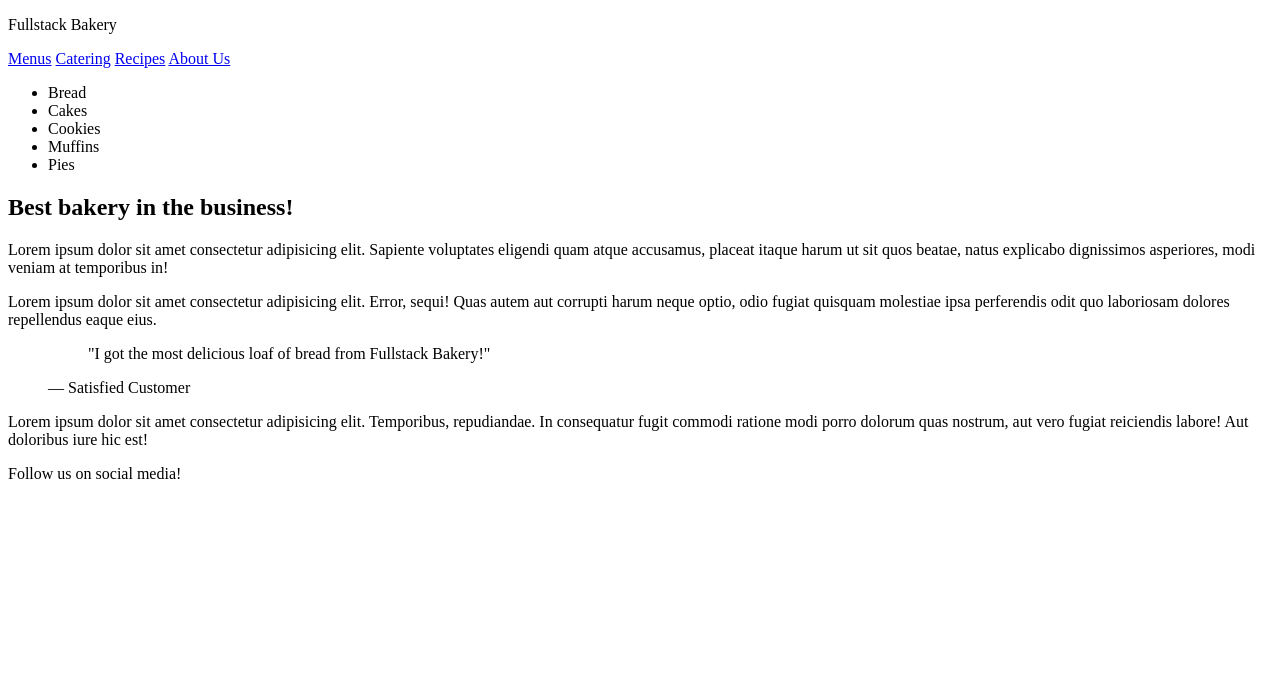
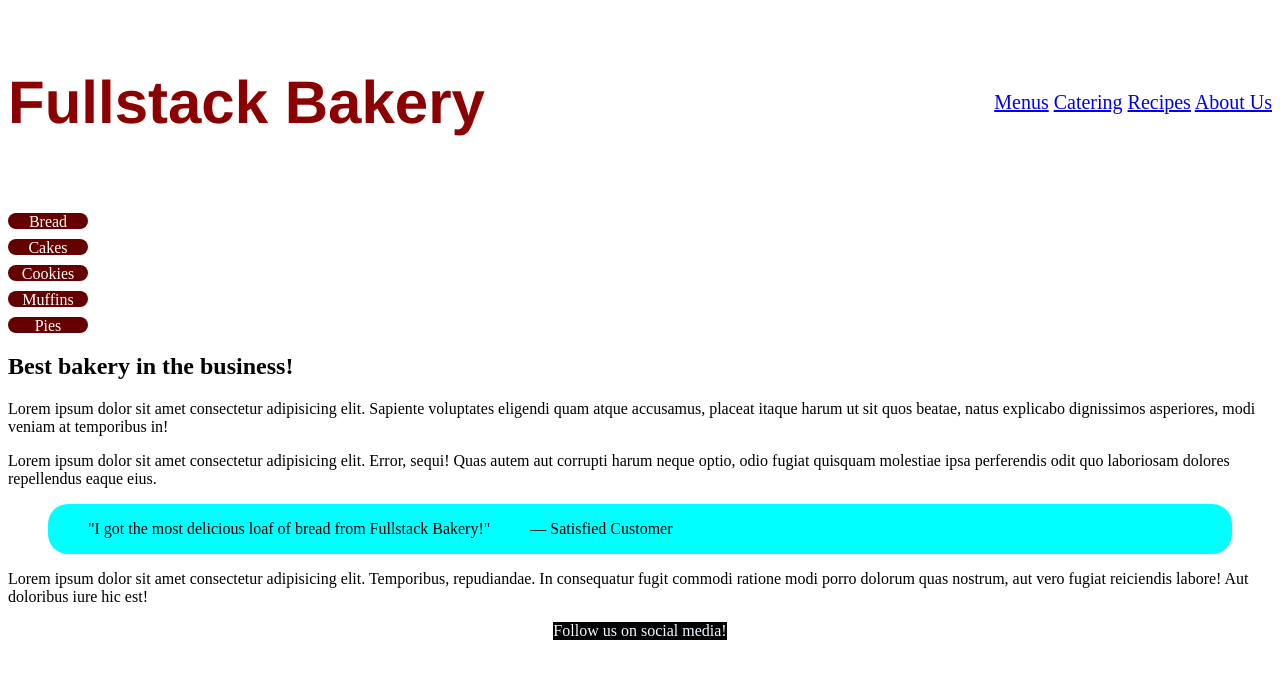
Before and after one commit to rpower271/fullstack-bakery, a plain HTML site: page index.html in a window 1280 px wide. Drawn offline with Linux system fonts and the light colour scheme.

Commit message:
created the css file to change the fullstack bakery

```diff
--- a/index.html
+++ b/index.html
@@ -2,6 +2,7 @@
 <html lang="en">
   <head>
     <title>Fullstack Bakery</title>
+    <link rel="stylesheet" href="style.css">
   </head>
   <body>
     <header>
@@ -15,12 +16,12 @@
     </header>
     <main>
       <aside>
-        <ul>
-          <li>Bread</li>
-          <li>Cakes</li>
-          <li>Cookies</li>
-          <li>Muffins</li>
-          <li>Pies</li>
+        <ul class="products">
+          <li id="list">Bread</li>
+          <li id="list">Cakes</li>
+          <li id="list">Cookies</li>
+          <li id="list">Muffins</li>
+          <li id="list">Pies</li>
         </ul>
       </aside>
       <article>
--- /dev/null
+++ b/style.css
@@ -0,0 +1,73 @@
+header{
+    display: flex;
+    flex-direction: row;
+    align-items: center;
+    justify-content: space-between;
+}
+
+ul{
+    padding: 0;
+}
+
+.brand{
+    font-size: 60px;
+    color: darkred;
+    font-family: 'Franklin Gothic Medium', 'Arial Narrow', Arial, sans-serif;
+    font-weight: bold;
+}
+
+nav{
+    font-size: 20px;
+}
+
+.products{
+    display: flex;
+    flex-direction: column;
+    gap: 10px;
+    flex-wrap: wrap;
+}
+
+#list{
+    background-color: rgb(100, 0, 0);
+    color: white;
+    text-align: center;
+    width: 100px;
+    height: 40px;
+    border-radius: 20px;
+    border: none;
+    width: 5rem;
+    height: 1rem;
+
+}
+#container1{
+    border: 3px;
+}
+#container2{
+    display: flex;
+}
+
+
+.testimonial{
+    display: flex;
+    border-radius: 20px;
+    background-color: aqua;
+    flex-shrink: 50;
+
+}
+
+footer{
+    background-color: rgb(0, 0, 0);
+    color: aliceblue;
+    justify-self: center;
+    align-self: center;
+    flex-direction: ;
+}
+
+figcaption{
+    justify-self: center;
+    align-self: center;
+}
+blockquote{
+    justify-self: center;
+    align-self: center;
+}
```
